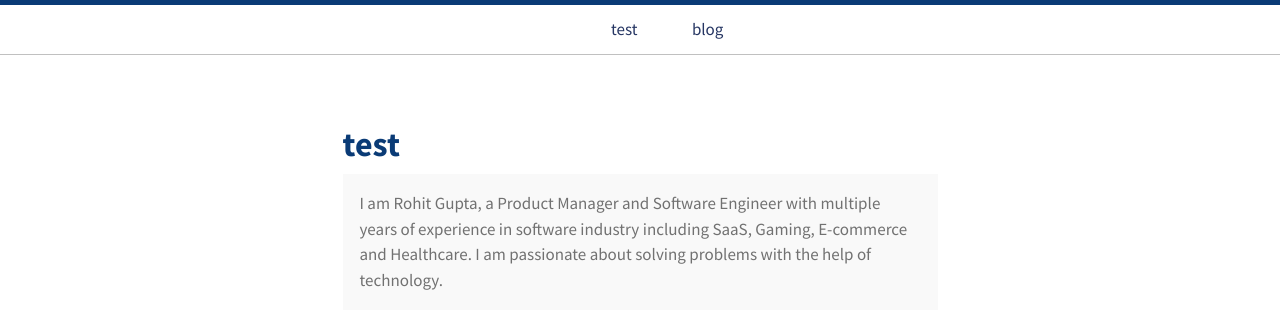
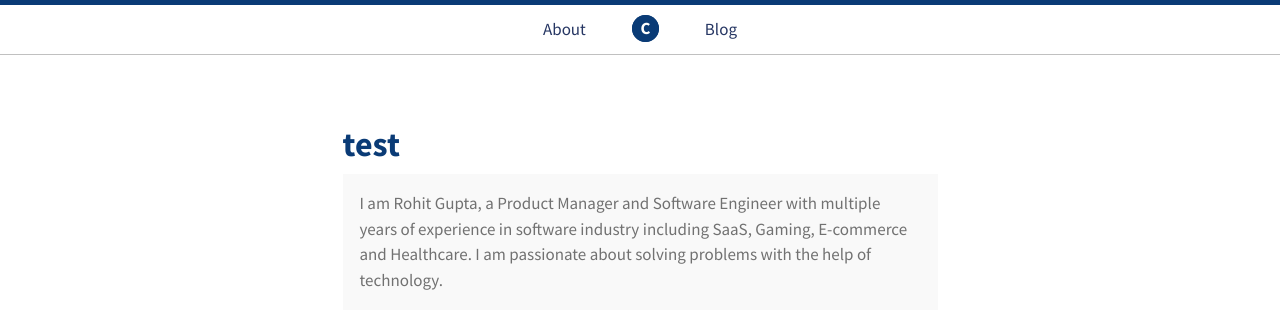
Before and after one commit to rohitgupta61/myblog, a Jekyll site: the page built from test.md, in a window 1280 px wide. Shown: the top 329 px of the page. Built offline with Jekyll 4.4.1, drawn with Linux system fonts in a browser that asks for light colours.

Commit message:
Update default.html

```diff
--- a/_layouts/default.html
+++ b/_layouts/default.html
@@ -7,9 +7,9 @@
   <body>
     <nav class="nav-main">
       <ul>
-        <li class="hvr-underline-reveal"><a href="{{ site.baseurl }}/"></a></li>
-        <li class="hvr-underline-reveal"><a href="{{ site.baseurl }}/test/">test</a></li>
-        <li class="hvr-underline-reveal"><a href="{{ site.baseurl }}/blog/">blog</a></li>
+        <li class="hvr-underline-reveal"><a href="{{ site.baseurl }}/about/">About</a></li>
+        <li class="logo"><a class="hvr-ripple-out" href="{{ site.baseurl }}/">C</a></li>
+        <li class="hvr-underline-reveal"><a href="{{ site.baseurl }}/blog/">Blog</a></li>
       </ul>
     </nav>
 
```
